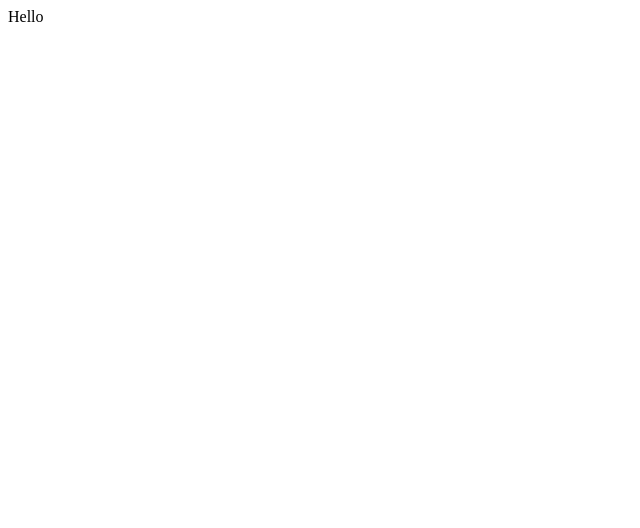
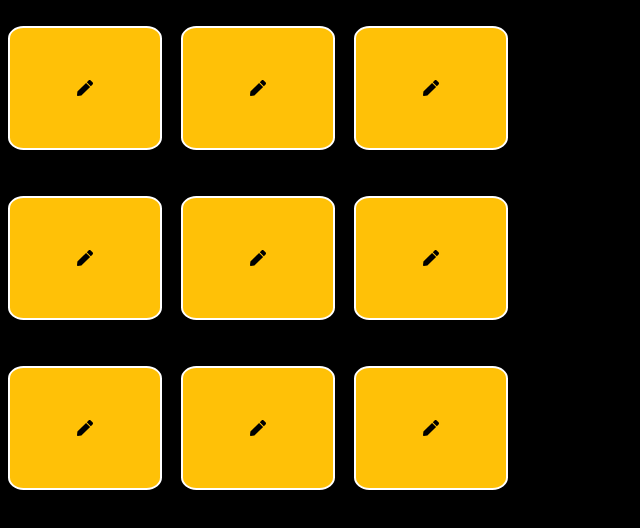
Before and after one commit to Lakshman76/Tic_Tac_Toe, a React (Vite) app in the folder Tic-Tac-Toe/: page / in a window 1280 px wide. Shown: the top 528 px of the page, without its empty margins (0-640 px from the left). Built offline with nearby package versions, Linux system fonts and the light colour scheme.

Commit message:
Tic_Tac_Toe Ui completed

```diff
--- a/Tic-Tac-Toe/src/App.css
+++ b/Tic-Tac-Toe/src/App.css
@@ -0,0 +1,7 @@
+:root{
+    --yellow: #ffc107;
+}
+
+body{
+    background-color: black;
+}
--- a/Tic-Tac-Toe/src/App.jsx
+++ b/Tic-Tac-Toe/src/App.jsx
@@ -1,9 +1,10 @@
+import Grid from "./components/Grid/Grid"
 
 function App() {
 
   return (
     <>
-      Hello
+      <Grid numberOfCards={9}/>
     </>
   )
 }
```
